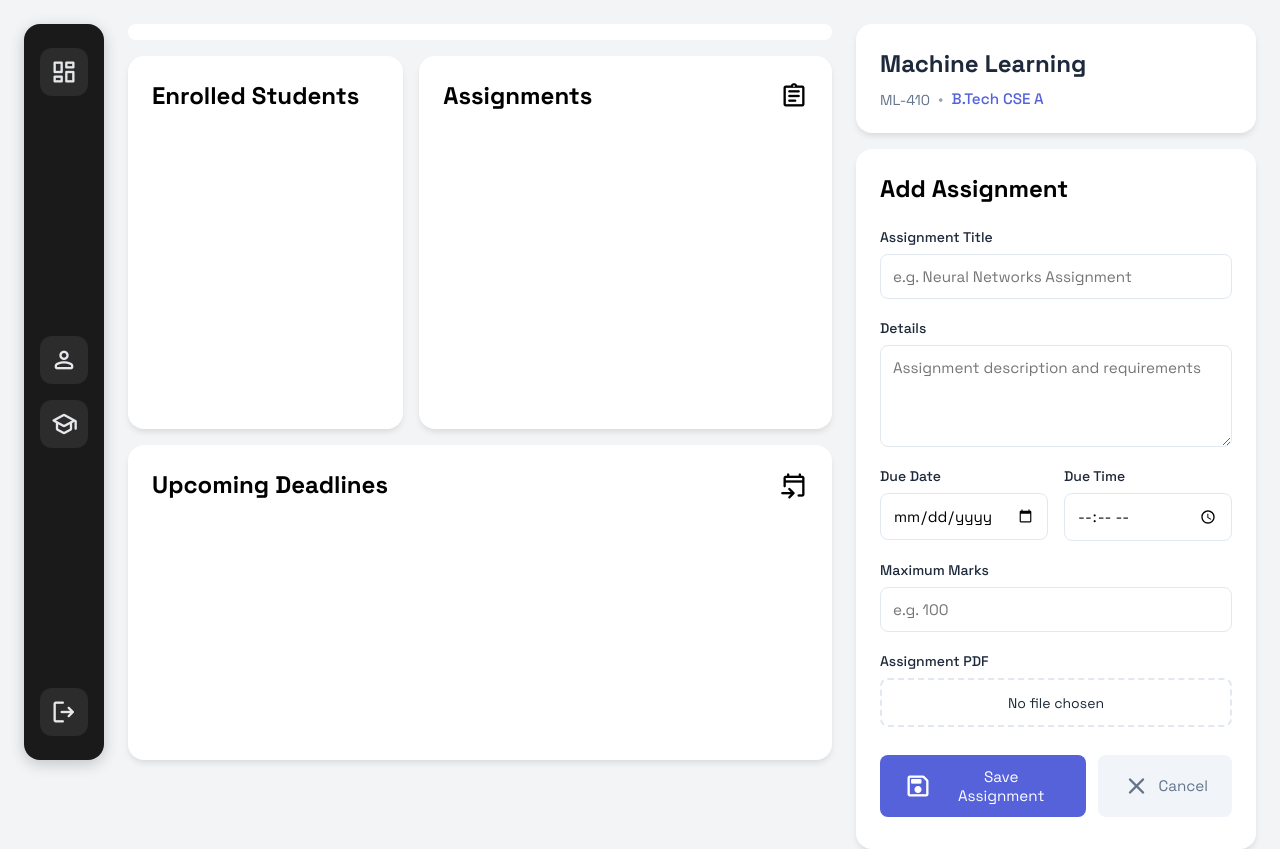
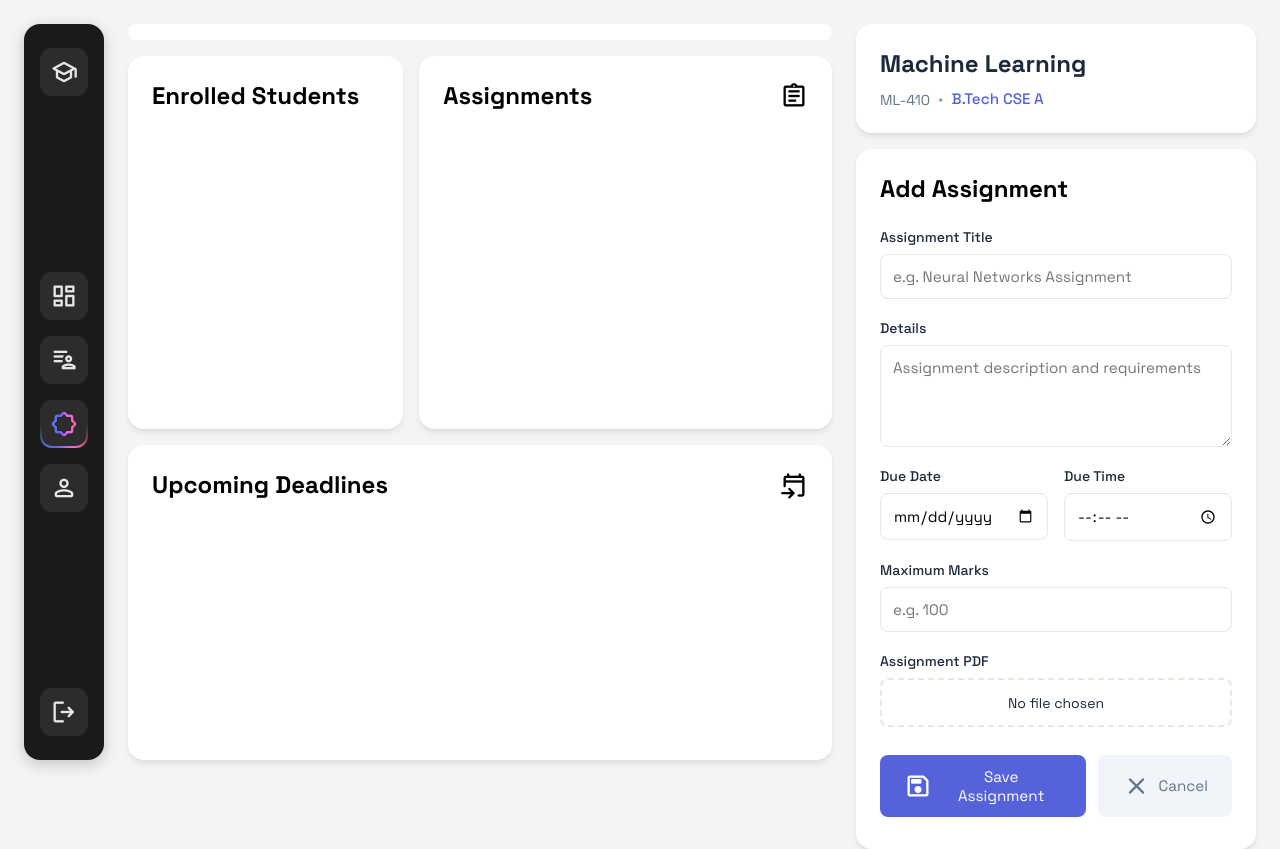
Before and after one commit to gru13/Faculty-Dashboard, a website: page public/html/course.html in a window 1280 px wide. Drawn offline with nearby package versions, Linux system fonts and the light colour scheme; a web font is replaced by a local one.

Commit message:
Update nav bar with extra icons

```diff
--- a/public/html/course.html
+++ b/public/html/course.html
@@ -21,24 +21,31 @@
         <!-- Sidebar -->
         <div class="sidebar">
             <div class="sidebar-section">
-                <button class="sidebar-icon" onclick="window.location.href='/dashboard'">
-                    <span class="material-symbols-rounded">dashboard</span>
-                </button>
-            </div>
-            <div class="sidebar-section">
-                <button class="sidebar-icon" onclick="window.location.href='/profile'">
-                    <span class="material-symbols-rounded">person</span>
-                </button>
-                <button class="sidebar-icon" onclick="window.location.href='/courses'">
+                <button class="sidebar-icon" data-tooltip="Courses">
                     <span class="material-symbols-rounded">school</span>
                 </button>
             </div>
             <div class="sidebar-section">
-                <button class="sidebar-icon logout">
+                <button class="sidebar-icon" data-tooltip="Dashboard" onclick="window.location.href='/dashboard'">
+                    <span class="material-symbols-rounded">dashboard</span>
+                </button>
+                <button class="sidebar-icon" data-tooltip="Attendance" onclick="window.location.href='/attendance'">
+                    <span class="material-symbols-rounded">patient_list</span>
+                </button>
+                <button class="sidebar-icon rainbow" data-tooltip="AIARA" onclick="window.location.href='/aiara'">
+                    <span class="material-symbols-rounded">brightness_empty</span>
+                </button>
+                <button class="sidebar-icon" data-tooltip="Profile" onclick="window.location.href='/profile'">
+                    <span class="material-symbols-rounded">person</span>
+                </button>
+            </div>
+            <div class="sidebar-section">
+                <button class="sidebar-icon logout" data-tooltip="Log Out">
                     <span class="material-symbols-rounded">logout</span>
                 </button>
             </div>
         </div>
+
 
         <!-- Main Content -->
         <div class="main-content">
```
